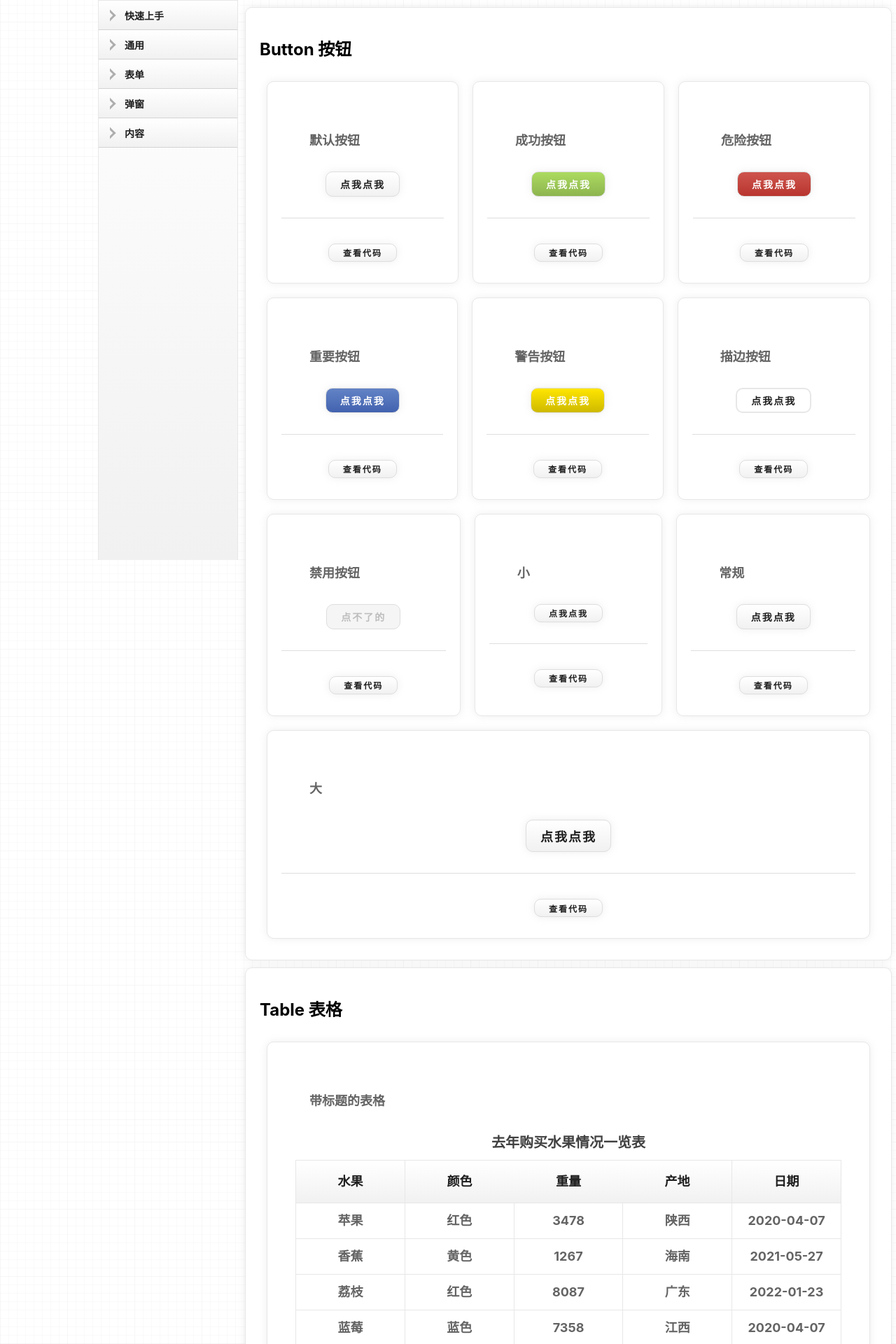
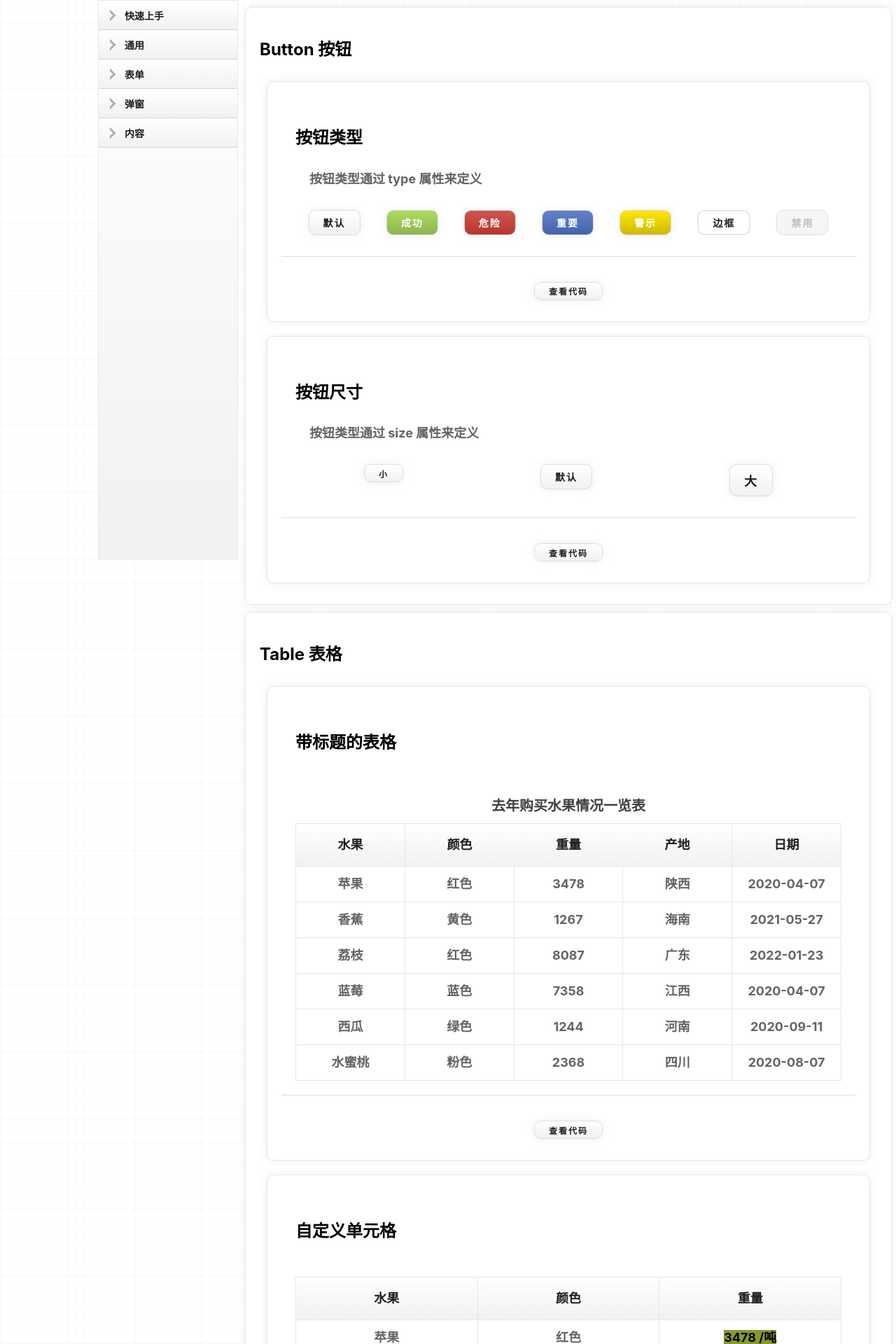
Before and after one commit to undefine4080/Wood-UI-React, a React (Vite) app: page / in a window 1280 px wide. Shown: the top 1920 px of the page at 70% size. Built offline with nearby package versions, Linux system fonts and the light colour scheme; a small style sheet from the web is missing.

Commit message:
feat: 更新文档页

```diff
--- a/src/introFragments/IntroTable.tsx
+++ b/src/introFragments/IntroTable.tsx
@@ -233,19 +233,31 @@ export default function () {
         position: 'table',
         components: [
             {
+                title: '带标题的表格',
+                info: '',
                 component: (
                     <Table data={ testData }
                         title="去年购买水果情况一览表">
-                        <TableColumn key={ 1 } index="fruit" label="水果" />
-                        <TableColumn key={ 2 } index="color" label="颜色" />
-                        <TableColumn key={ 3 } index="weight" label="重量" />
-                        <TableColumn key={ 3 } index="productArea" label="产地" />
-                        <TableColumn key={ 3 } index="date" label="日期" />
+                        <TableColumn index="fruit" label="水果" />
+                        <TableColumn index="color" label="颜色" />
+                        <TableColumn index="weight" label="重量" />
+                        <TableColumn index="productArea" label="产地" />
+                        <TableColumn index="date" label="日期" />
                     </Table>
                 ),
-                info: '带标题的表格'
+                code: `
+<Table data={ testData }
+    title="去年购买水果情况一览表">
+    <TableColumn key={ 1 } index="fruit" label="水果" />
+    <TableColumn key={ 2 } index="color" label="颜色" />
+    <TableColumn key={ 3 } index="weight" label="重量" />
+    <TableColumn key={ 3 } index="productArea" label="产地" />
+    <TableColumn key={ 3 } index="date" label="日期" />
+</Table>`
             },
             {
+                title: '自定义单元格',
+                info: '',
                 component: (
                     <Table data={ testData }>
                         <TableColumn index="fruit" label="水果" />
@@ -254,9 +266,16 @@ export default function () {
                         <TableColumn index="weight" label="重量" template={ <MyCell /> } />
                     </Table>
                 ),
-                info: '自定义单元格'
+                code: `
+<Table data={ testData }>
+    <TableColumn index="fruit" label="水果" />
+    <TableColumn index="color" label="颜色" />
+    <TableColumn index="weight" label="重量" template={ <MyCell /> } />
+</Table>`
             },
             {
+                title: '自定义表格的最大高度',
+                info: '',
                 component: (
                     <Table data={ testData } maxHeight={ 200 }>
                         <TableColumn index="fruit" label="水果" />
@@ -265,9 +284,15 @@ export default function () {
                         <TableColumn index="weight" label="重量" />
                     </Table>
                 ),
-                info: '自定义表格的最大高度'
+                code: `
+<Table data={ testData } maxHeight={ 200 }>
+    <TableColumn index="fruit" label="水果" />
+    <TableColumn index="color" label="颜色" />
+    <TableColumn index="weight" label="重量" />
+</Table>`,
             },
             {
+                title: '自定义列的宽度',
                 component: (
                     <Table data={ testData2 }>
                         <TableColumn index="name" label="name" width={ 80 } />
@@ -284,9 +309,25 @@ export default function () {
                         <TableColumn index="ime" label="ime" width={ 100 } />
                     </Table>
                 ),
-                info: '自定义列的宽度'
+                info: '',
+                code: `
+<Table data={ testData2 }>
+    <TableColumn index="name" label="name" width={ 80 } />
+    <TableColumn index="info" label="info" width={ 300 } />
+    <TableColumn index="long" label="long" width={ 80 } />
+    <TableColumn index="address" label="address" width={ 250 } />
+    <TableColumn index="person" label="person" width={ 80 } />
+    <TableColumn index="age" label="age" width={ 80 } />
+    <TableColumn index="level" label="level" width={ 80 } />
+    <TableColumn index="class" label="class" width={ 80 } />
+    <TableColumn index="park" label="park" width={ 80 } />
+    <TableColumn index="book" label="book" width={ 80 } />
+    <TableColumn index="chess" label="chess" width={ 100 } />
+    <TableColumn index="ime" label="ime" width={ 100 } />
+</Table>`
             },
             {
+                title: '文字对齐',
                 component: (
                     <Table data={ testData } >
                         <TableColumn index="fruit" label="水果" align="left" />
@@ -295,9 +336,16 @@ export default function () {
                         <TableColumn index="weight" label="重量" align="right" />
                     </Table>
                 ),
-                info: '自定义表格列的文字水平对齐方向'
+                info: '自定义表格列的文字水平对齐方向',
+                code: `
+<Table data={ testData } >
+    <TableColumn index="fruit" label="水果" align="left" />
+    <TableColumn index="color" label="颜色" />
+    <TableColumn index="weight" label="重量" align="right" />
+</Table>`
             },
             {
+                title: '行序号',
                 component: (
                     <Table data={ testData } countable>
                         <TableColumn index="fruit" label="水果" />
@@ -305,12 +353,15 @@ export default function () {
                         <TableColumn index="weight" label="重量" />
                     </Table>
                 ),
-                info: '显示列的序号'
+                info: '显示列的序号',
+                code: `
+<Table data={ testData } countable>
+    <TableColumn index="fruit" label="水果" />
+    <TableColumn index="color" label="颜色" />
+    <TableColumn index="weight" label="重量" />
+</Table>`
             },
         ],
-        code: `
-
-        `
     };
 
     return <IntroComponent { ...props } />;
--- a/src/introFragments/introButton.tsx
+++ b/src/introFragments/introButton.tsx
@@ -7,51 +7,43 @@ export default function () {
         position: 'button',
         components: [
             {
-                component: <Button type="plain">点我点我</Button>,
-                info: '默认按钮'
+                title: '按钮类型',
+                component: (
+                    <>
+                        <Button type="plain">默认</Button>
+                        <Button type="success">成功</Button>
+                        <Button type="danger">危险</Button>
+                        <Button type="important">重要</Button>
+                        <Button type="warn">警示</Button>
+                        <Button type="line">边框</Button>
+                        <Button type="disabled">禁用</Button>
+                    </> ),
+                info: '按钮类型通过 type 属性来定义',
+                code: `
+<Button type="plain">默认</Button>
+<Button type="success">成功</Button>
+<Button type="danger">危险</Button>
+<Button type="important">重要</Button>
+<Button type="warn">警示</Button>
+<Button type="line">边框</Button>
+<Button type="disabled">禁用</Button>`
             },
             {
-                component: <Button type="success">点我点我</Button>,
-                info: '成功按钮'
+                title: '按钮尺寸',
+                component: (
+                    <>
+                        <Button size="small">小</Button>
+                        <Button size="normal">默认</Button>
+                        <Button size="large">大</Button>
+                    </>
+                ),
+                info: '按钮类型通过 size 属性来定义',
+                code: `
+<Button size="small">小</Button>
+<Button size="normal">默认</Button>
+<Button size="large">大</Button>`
             },
-            {
-                component: <Button type="danger">点我点我</Button>,
-                info: '危险按钮'
-            },
-            {
-                component: <Button type="important">点我点我</Button>,
-                info: '重要按钮'
-            },
-            {
-                component: <Button type="warn">点我点我</Button>,
-                info: '警告按钮'
-            },
-            {
-                component: <Button type="line">点我点我</Button>,
-                info: '描边按钮'
-            },
-            {
-                component: <Button type="disabled">点不了的</Button>,
-                info: '禁用按钮'
-            },
-            {
-                component: <Button size="small">点我点我</Button>,
-                info: '小 '
-            },
-            {
-                component: <Button size="normal">点我点我</Button>,
-                info: '常规'
-            },
-            {
-                component: <Button size="large">点我点我</Button>,
-                info: '大'
-            },
-        ],
-        code: `
-        import { Button } from "../components/Button/Button";
-
-        <Button type="plain">点我点我</Button>
-        `
+        ]
     };
 
     return <IntroComponent { ...props } />;
```
